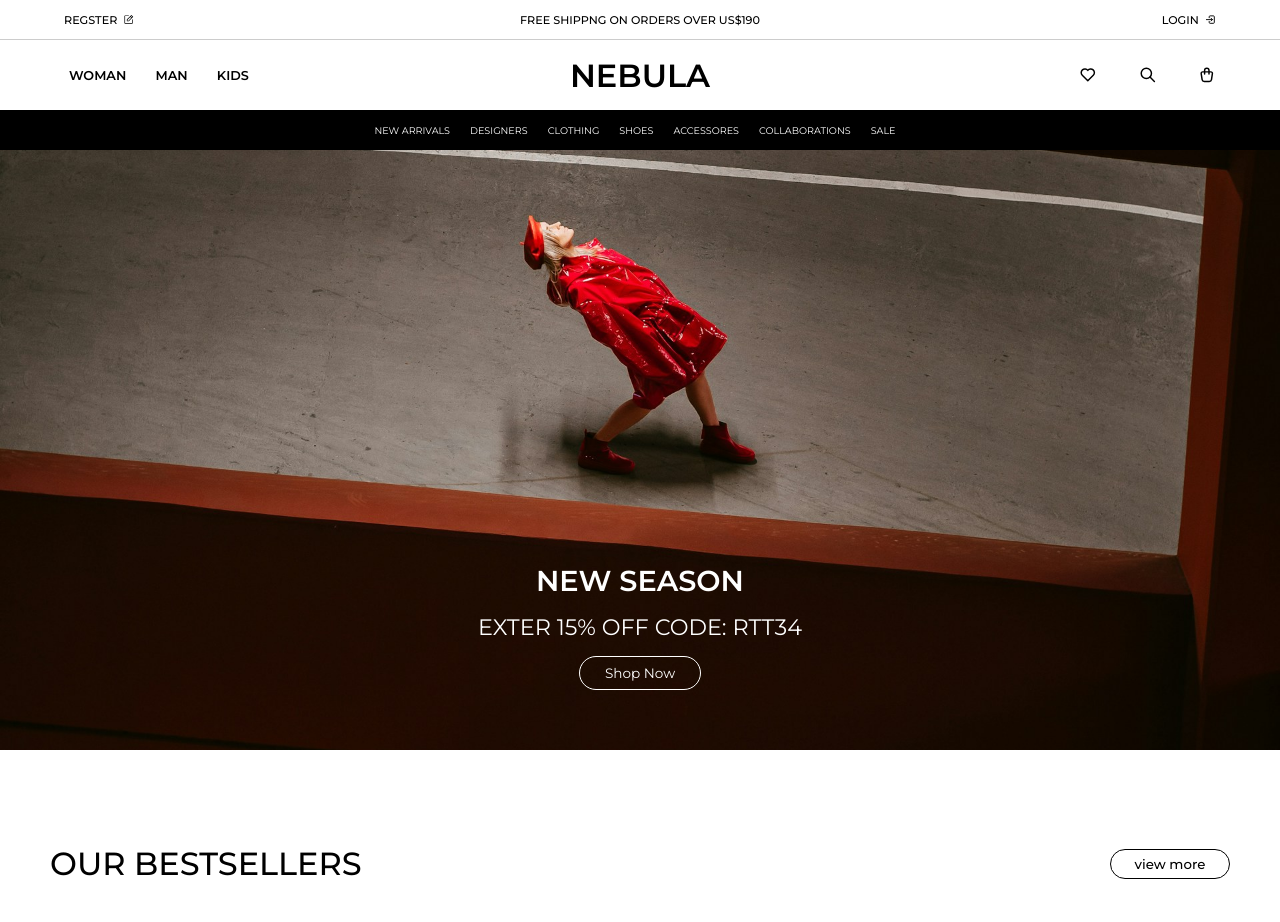
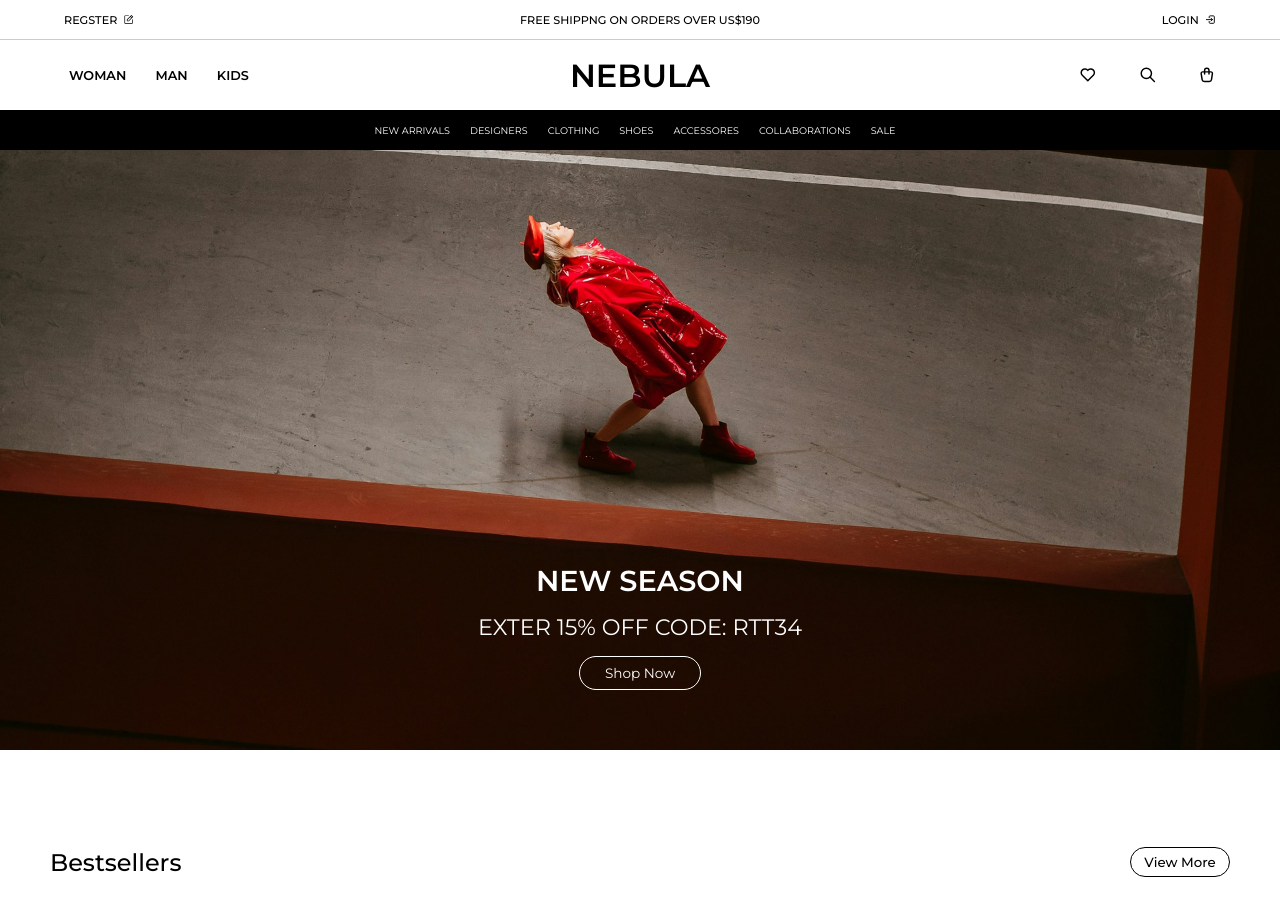
Before and after one commit to kittysans/-NEBULA-HomePage-Responsive, a React (Vite) app: page / in a window 1280 px wide. Shown: the top 922 px of the page. Built offline with nearby package versions, Linux system fonts and the light colour scheme.

Commit message:
something

```diff
--- a/src/components/BestSellers.css
+++ b/src/components/BestSellers.css
@@ -1,56 +1,3 @@
-/* @media screen and (width <= 1024px) {
-    .sell-container {
-        .circle {
-            left: 65%;
-        }
-
-        .view-move-bt:hover {
-            background: transparent;
-            color: #000;
-        }
-    }
-}
-
-@media screen and (width <= 767px) {
-    .sell-container {
-        --margin-left: 4%;
-
-        .circle {
-            display: none;
-        }
-    }
-}
-
-@media screen and (width <= 500px) {
-    .sell-container {
-        height: 500px;
-
-        .title {
-            bottom: 75%;
-            font-size: 1.5em;
-        }
-
-        .view-move-bt {
-            display: none;
-        }
-
-        .products-container {
-            --width-card: 225px;
-            top: 32%;
-
-            height: 325px;
-
-            .card {
-                .detail {
-                    .name-price {
-                        font-size: .6em;
-                    }
-                }
-            }
-        }
-    }
-} */
-
 .sell-container {
     --padding-inline: 50px;
 
@@ -67,15 +14,15 @@
         justify-content: space-between;
 
         .title {
-            font-size: 2em;
+            font-size: 1.5em;
             font-weight: 500;
-            text-transform: uppercase;
+            text-transform: capitalize;
         }
 
         .view-move-bt {
             border-radius: 20px;
             border: 1px solid #000;
-            width: 120px;
+            width: 100px;
             height: 30px;
             display: grid;
             place-items: center;
@@ -85,6 +32,7 @@
             transition: background-color .3s, color .3s, transform .1s;
             outline: none;
             transform-origin: center;
+            text-transform: capitalize;
             user-select: none;
             -webkit-user-select: none;
         }
@@ -188,13 +136,3 @@
         }
     }
 }
-
-@media screen and (width <= 500px) {
-    .sell-container {
-        .bar {
-            .view-move-bt {
-                display: none;
-            }
-        }
-    }
-}
--- a/src/components/BestSellers.jsx
+++ b/src/components/BestSellers.jsx
@@ -9,7 +9,7 @@ function BestSellers() {
         <>
             <div className="sell-container">
                 <div className="bar">
-                    <h1 className='title'>our bestsellers</h1>
+                    <h1 className='title'>bestsellers</h1>
                     <button className="view-move-bt">view more</button>
                 </div>
 
```
